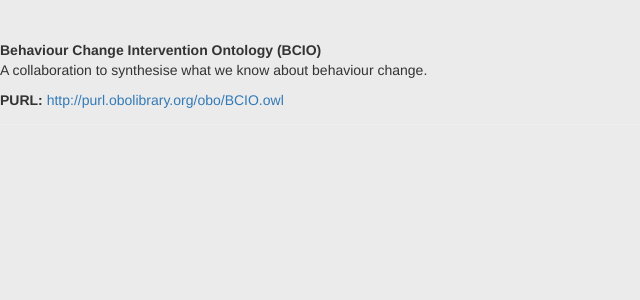
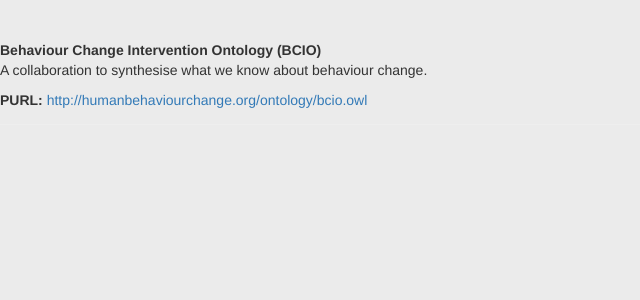
Before and after one commit to bssofoundry/bssofoundry.github.io, a Jekyll site: the page built from ontology/bcio_outline.md, in a window 1280 px wide. Shown: the top 300 px of the page, without its empty margins (0-640 px from the left). Built offline with Jekyll 4.4.1, drawn with Linux system fonts in a browser that asks for light colours; nearby versions of some CDN libraries.

Commit message:
Update ontology_detail_test_outline.html

```diff
--- a/_layouts/ontology_detail_test_outline.html
+++ b/_layouts/ontology_detail_test_outline.html
@@ -64,11 +64,11 @@ layout: default
         {{page.description}}
       </p>
       <label>PURL:</label>
-      <a href="http://purl.obolibrary.org/obo/{{page.id}}.owl" target="_blank">http://purl.obolibrary.org/obo/{{page.id}}.owl</a>
+      <a href="{{page.build.source_url}}" target="_blank">{{page.build.source_url}}</a>
       <br>
 
       <!-- <label>MORE INFORMATION: </label>
-      <a href="http://purl.obolibrary.org/obo/{{page.id}}/">{{page.id}}</a> -->
+      <a href="{{page.build.source_url}}">{{page.build.source_url}}</a> -->
     </div>
   </div>
 </div>
```
